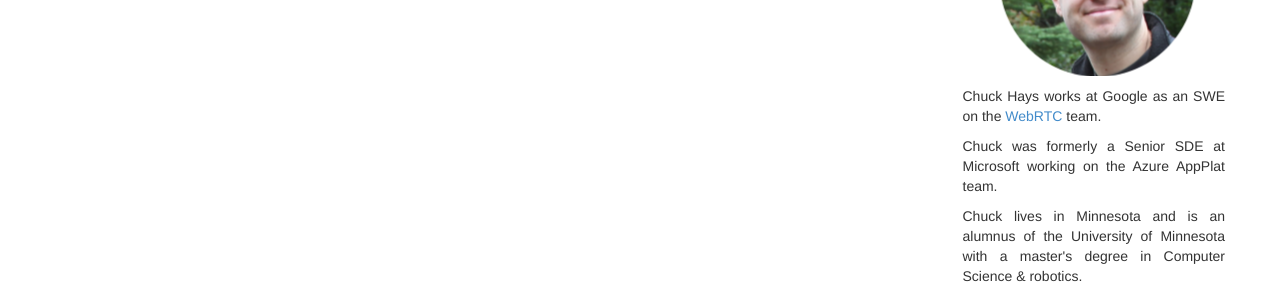
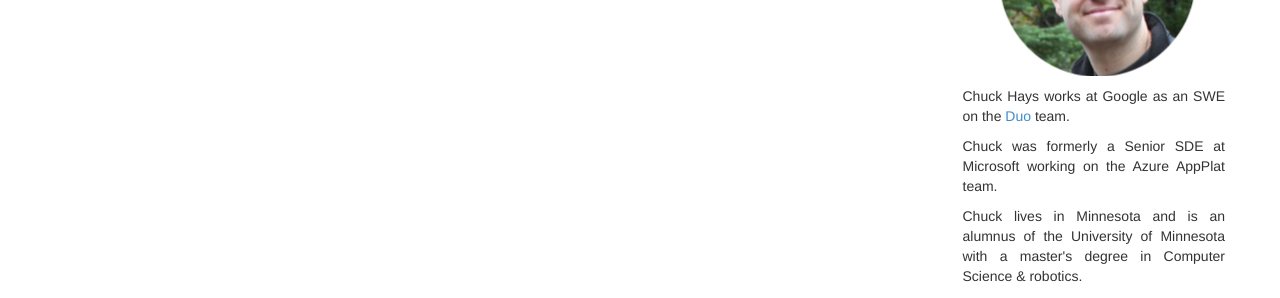
Before and after one commit to chuckhays/chuckhays.github.io, a Jekyll site: the page built from _posts/2014-09-22-new-website.md, in a window 1280 px wide. Shown: the part 207-505 px from the top of the page. Built offline with Jekyll 4.4.1, drawn with Linux system fonts in a browser that asks for light colours; nearby versions of some CDN libraries; comment, search, counter and statistics services are not loaded.

Commit message:
Add link to duo

```diff
--- a/_includes/short-bio.html
+++ b/_includes/short-bio.html
@@ -1,3 +1,3 @@
-<p>Chuck Hays works at Google as an SWE on the <a href="http://webrtc.org/">WebRTC</a> team.</p>
+<p>Chuck Hays works at Google as an SWE on the <a href="https://googleblog.blogspot.com/2016/05/allo-duo-apps-messaging-video.html">Duo</a> team.</p>
 <p>Chuck was formerly a Senior SDE at Microsoft working on the Azure AppPlat team.</p>
 <p>Chuck lives in Minnesota and is an alumnus of the University of Minnesota with a master's degree in Computer Science &amp; robotics.</p>
```
